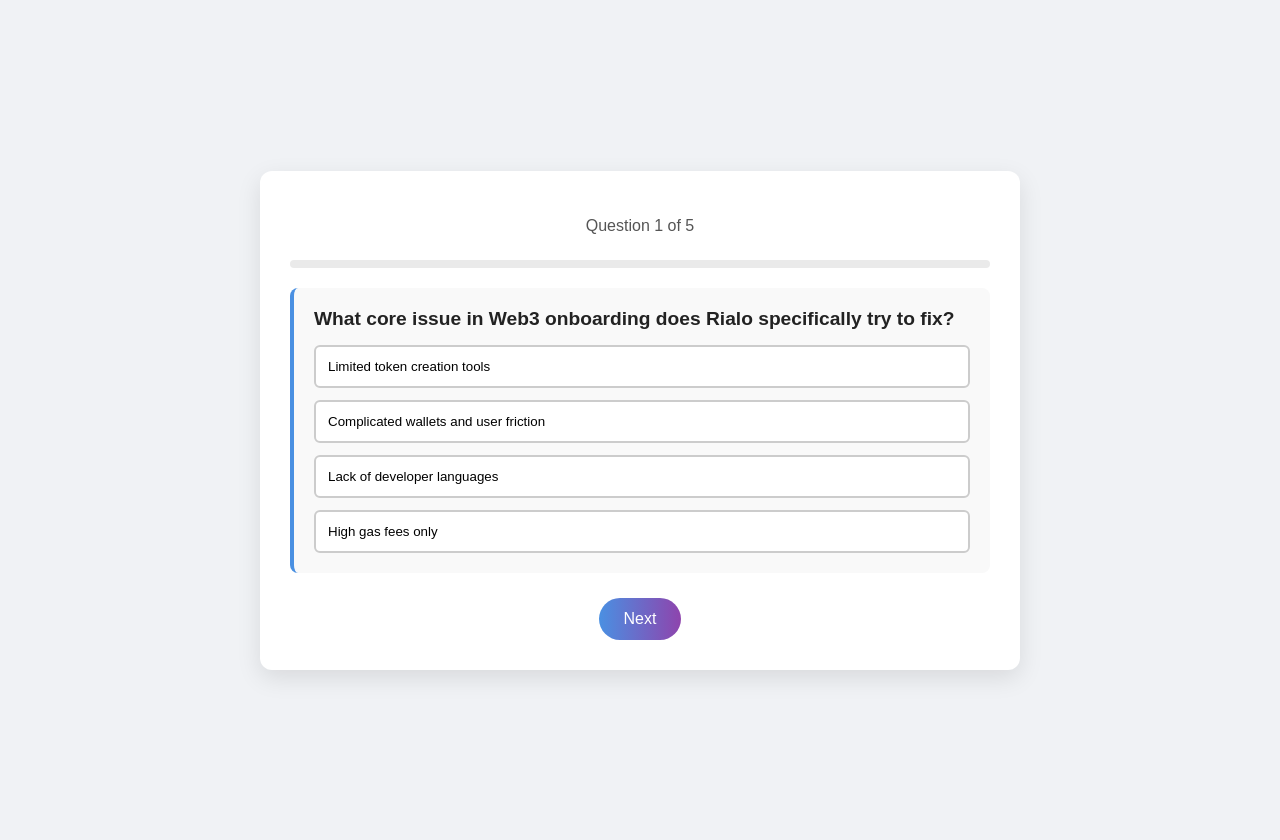
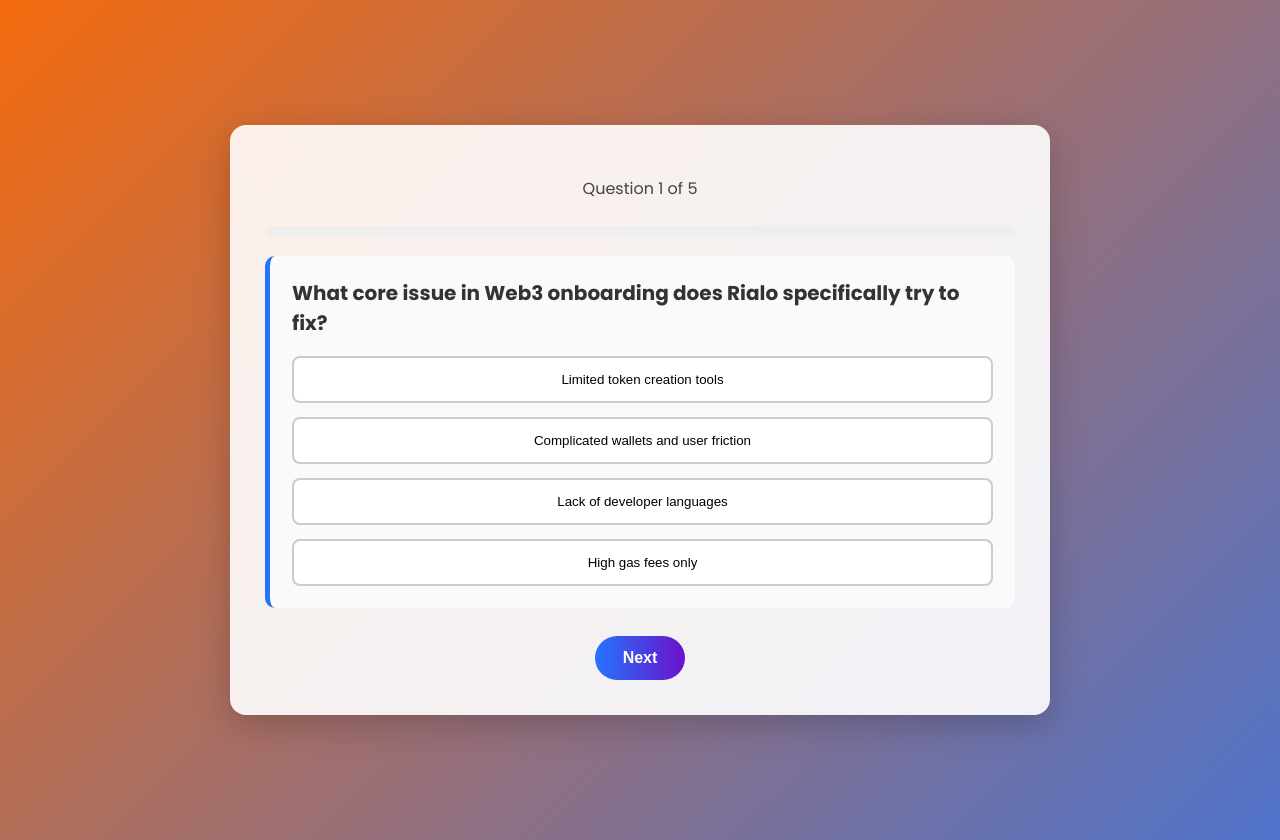
Before and after one commit to Aman7535/rialoquiz, a plain HTML site: page index.html in a window 1280 px wide. Both pictures are taken after a click on the button "Start Quiz". Drawn offline with Linux system fonts and the light colour scheme.

Commit message:
Update index.html

```diff
--- a/index.html
+++ b/index.html
@@ -4,11 +4,14 @@
   <meta charset="UTF-8" />
   <meta name="viewport" content="width=device-width, initial-scale=1.0"/>
   <title>Rialo Quiz App</title>
+  <link href="https://fonts.googleapis.com/css2?family=Poppins:wght@400;600;700&display=swap" rel="stylesheet">
   <style>
     body {
       margin: 0;
-      font-family: Arial, Helvetica, sans-serif;
-      background: #f0f2f5;
+      font-family: 'Poppins', sans-serif;
+      background: linear-gradient(-45deg, #6a11cb, #2575fc, #ff6a00, #ff3cac);
+      background-size: 400% 400%;
+      animation: gradientBG 12s ease infinite;
       color: #222;
       display: flex;
       justify-content: center;
@@ -17,18 +20,25 @@
       padding: 20px;
     }
 
+    @keyframes gradientBG {
+      0% { background-position: 0% 50%; }
+      50% { background-position: 100% 50%; }
+      100% { background-position: 0% 50%; }
+    }
+
     .quiz-wrapper {
       width: 100%;
-      max-width: 700px;
-      background: #fff;
-      border-radius: 12px;
-      box-shadow: 0 8px 25px rgba(0,0,0,0.1);
-      padding: 30px;
-      animation: fadeSlide 0.6s ease;
+      max-width: 750px;
+      background: rgba(255, 255, 255, 0.9);
+      border-radius: 16px;
+      box-shadow: 0 10px 35px rgba(0,0,0,0.2);
+      padding: 35px;
+      animation: fadeSlide 0.7s ease;
+      backdrop-filter: blur(10px);
     }
 
     @keyframes fadeSlide {
-      from { opacity: 0; transform: translateY(20px); }
+      from { opacity: 0; transform: translateY(30px); }
       to { opacity: 1; transform: translateY(0); }
     }
 
@@ -39,93 +49,112 @@
 
     .quiz-header h1 {
       margin: 0;
-      font-size: 2rem;
-      background: linear-gradient(90deg, #4a90e2, #8e44ad);
+      font-size: 2.4rem;
+      font-weight: 700;
+      background: linear-gradient(90deg, #2575fc, #6a11cb);
       -webkit-background-clip: text;
       -webkit-text-fill-color: transparent;
     }
 
     .quiz-header p {
-      color: #555;
+      color: #444;
+      font-weight: 500;
     }
 
     .status-bar {
-      height: 8px;
-      background: #eaeaea;
-      border-radius: 4px;
+      height: 10px;
+      background: #eee;
+      border-radius: 6px;
       overflow: hidden;
       margin: 20px 0;
     }
 
     .status-fill {
       height: 100%;
-      background: linear-gradient(90deg, #4a90e2, #8e44ad);
+      background: linear-gradient(90deg, #2575fc, #6a11cb);
       width: 0%;
-      transition: width 0.3s;
+      transition: width 0.4s ease-in-out;
     }
 
     .question-box {
-      background: #f9f9f9;
-      padding: 20px;
-      border-radius: 8px;
+      background: #fafafa;
+      padding: 22px;
+      border-radius: 10px;
       margin-bottom: 20px;
-      border-left: 4px solid #4a90e2;
+      border-left: 5px solid #2575fc;
     }
 
     .question-box h2 {
-      font-size: 1.2rem;
+      font-size: 1.25rem;
       margin: 0;
+      color: #333;
     }
 
     .options-grid {
       display: grid;
-      gap: 12px;
-      margin-top: 15px;
+      gap: 14px;
+      margin-top: 18px;
     }
 
     .option-btn {
       background: #fff;
       border: 2px solid #ccc;
-      border-radius: 6px;
-      padding: 12px;
+      border-radius: 8px;
+      padding: 14px;
       cursor: pointer;
       transition: 0.3s;
-      text-align: left;
+      font-weight: 500;
     }
 
     .option-btn:hover {
-      border-color: #4a90e2;
-      background: #f0f7ff;
+      border-color: #2575fc;
+      background: #f0f6ff;
+      transform: scale(1.03);
     }
 
     .option-btn.correct {
       border-color: #27ae60;
       background: #eafaf1;
+      animation: correctPulse 0.5s;
     }
 
     .option-btn.incorrect {
       border-color: #e74c3c;
       background: #fdecea;
+      animation: wrongShake 0.4s;
+    }
+
+    @keyframes correctPulse {
+      0%,100% { transform: scale(1); }
+      50% { transform: scale(1.05); }
+    }
+
+    @keyframes wrongShake {
+      0%,100% { transform: translateX(0); }
+      25% { transform: translateX(-6px); }
+      75% { transform: translateX(6px); }
     }
 
     .control-btns {
-      margin-top: 25px;
+      margin-top: 28px;
       text-align: center;
     }
 
     .btn {
-      background: linear-gradient(90deg, #4a90e2, #8e44ad);
+      background: linear-gradient(90deg, #2575fc, #6a11cb);
       color: #fff;
       border: none;
-      padding: 12px 25px;
-      border-radius: 30px;
+      padding: 13px 28px;
+      border-radius: 40px;
       font-size: 1rem;
+      font-weight: 600;
       cursor: pointer;
       transition: 0.3s;
     }
 
     .btn:hover {
-      opacity: 0.9;
+      transform: translateY(-2px);
+      box-shadow: 0 8px 20px rgba(0,0,0,0.15);
     }
 
     .result-screen {
@@ -133,17 +162,37 @@
     }
 
     .score-badge {
-      width: 160px;
-      height: 160px;
+      width: 180px;
+      height: 180px;
       border-radius: 50%;
       display: flex;
       align-items: center;
       justify-content: center;
       margin: 25px auto;
-      font-size: 1.8rem;
+      font-size: 2rem;
       font-weight: bold;
       color: #fff;
-      background: linear-gradient(90deg, #4a90e2, #8e44ad);
+      background: linear-gradient(135deg, #ff3cac, #784ba0, #2b86c5);
+      background-size: 200% 200%;
+      animation: badgeAnim 6s ease infinite, popIn 0.6s ease;
+    }
+
+    @keyframes badgeAnim {
+      0% { background-position: 0% 50%; }
+      50% { background-position: 100% 50%; }
+      100% { background-position: 0% 50%; }
+    }
+
+    @keyframes popIn {
+      from { transform: scale(0.5); opacity: 0; }
+      to { transform: scale(1); opacity: 1; }
+    }
+
+    #result-message {
+      font-size: 1.2rem;
+      font-weight: 600;
+      margin: 15px 0;
+      color: #333;
     }
   </style>
 </head>
```
